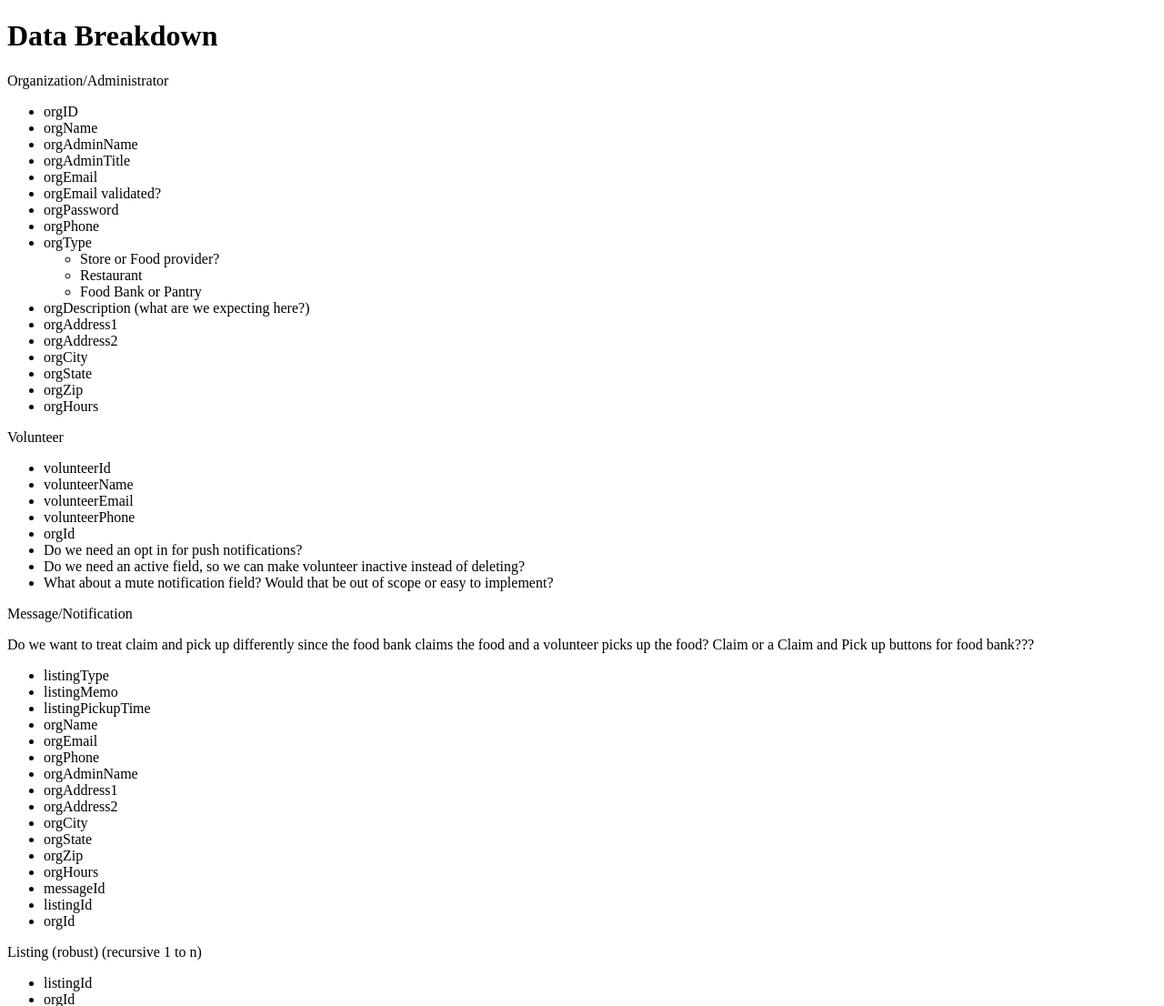
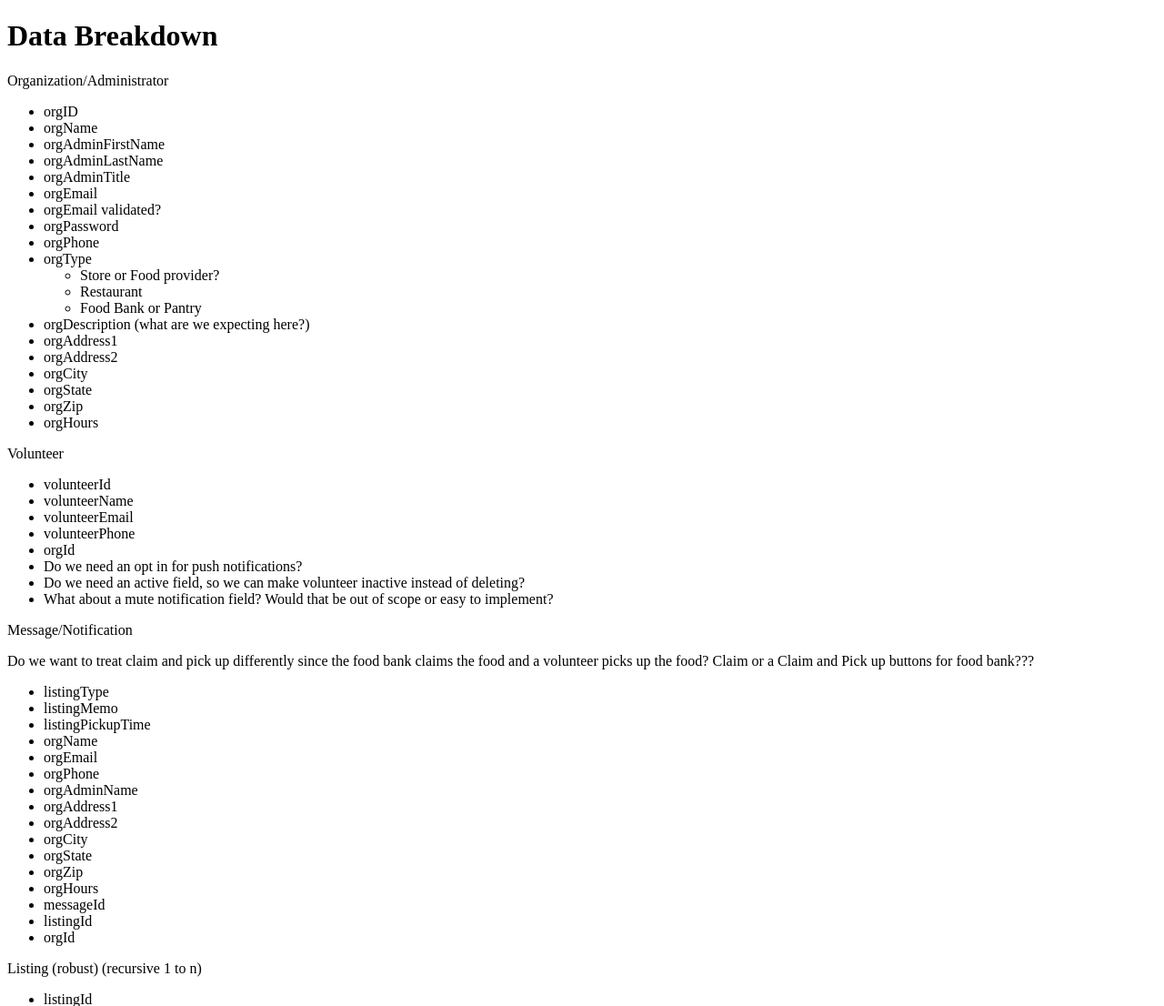
Before and after one commit to brbrown59/bread-basket, a PHP site: page /public_html/documentation/data-breakdown.php in a window 1280 px wide. Shown: the top 1106 px of the page at 91% size. Run offline with PHP 8.4, Linux system fonts and the light colour scheme.

Commit message:
adding specifics to data breakdown

```diff
--- a/public_html/documentation/data-breakdown.php
+++ b/public_html/documentation/data-breakdown.php
@@ -10,7 +10,8 @@
 		<ul>
 			<li>orgID</li>
 			<li>orgName</li>
-			<li>orgAdminName</li>
+			<li>orgAdminFirstName</li>
+			<li>orgAdminLastName</li>
 			<li>orgAdminTitle</li>
 			<li>orgEmail</li>
 			<li>orgEmail validated?</li>
```
